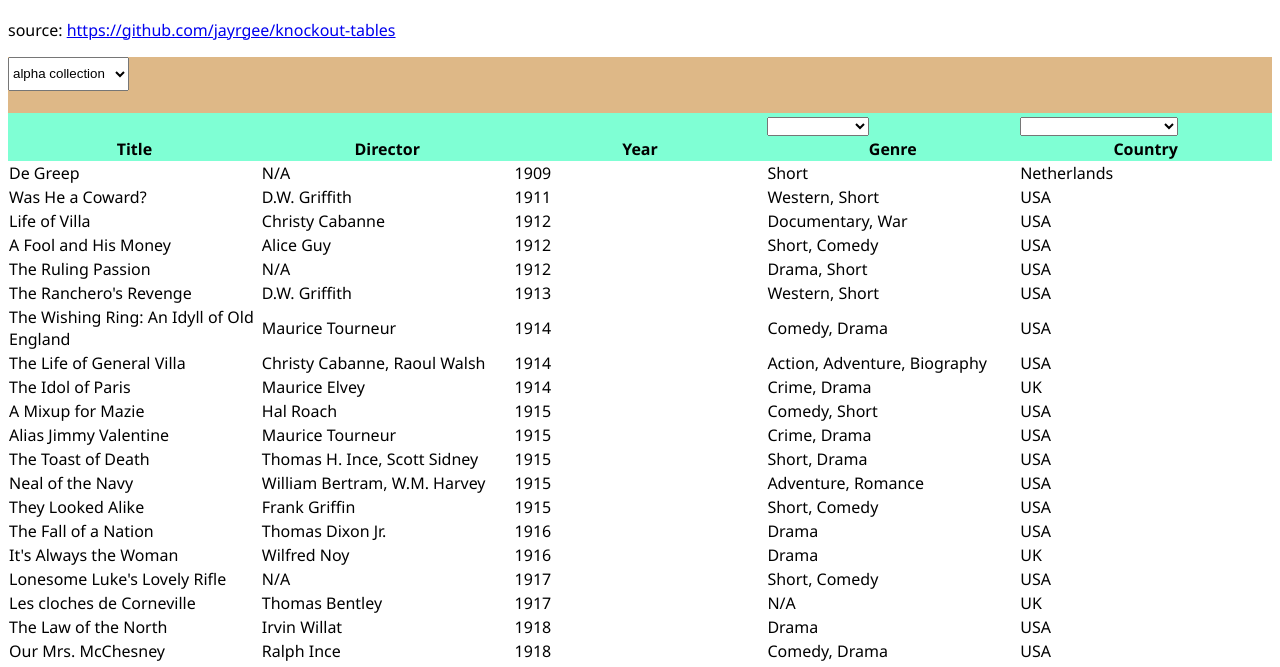
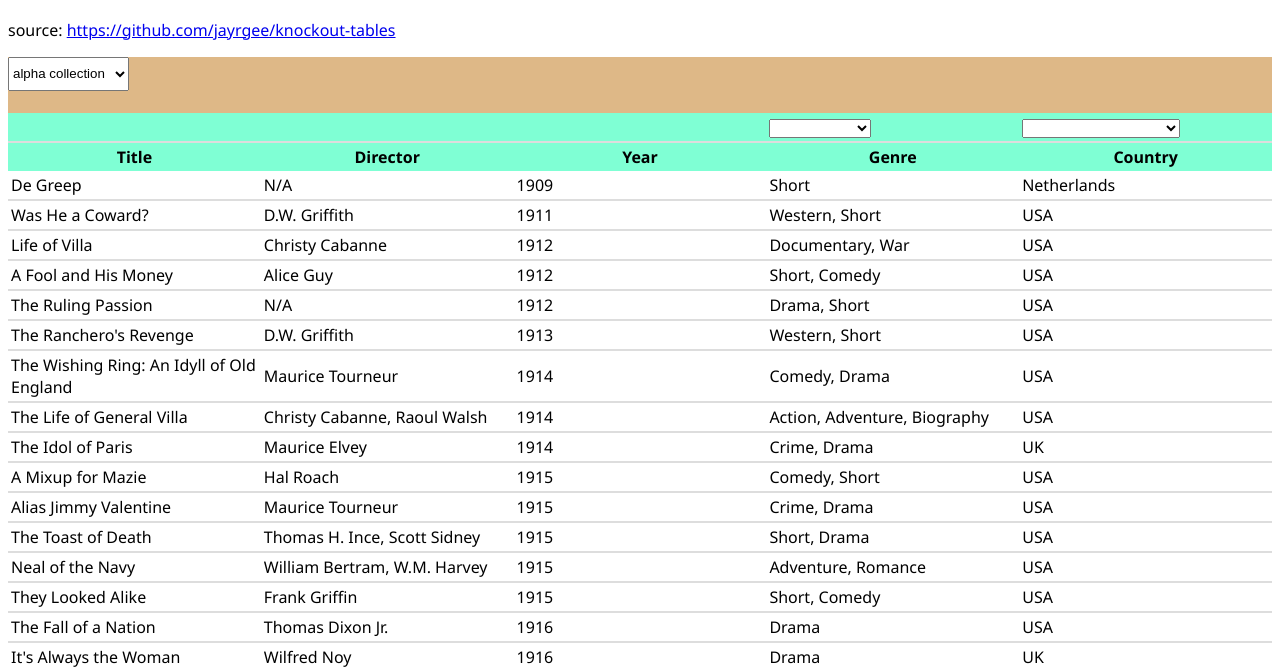
Before and after one commit to jayrgee/knockout-tables, a website: page public/index.html in a window 1280 px wide. Shown: the part 67-734 px from the top of the page. Drawn offline with Linux system fonts and the light colour scheme.

Commit message:
css padding for th td

```diff
--- a/public/index.css
+++ b/public/index.css
@@ -19,6 +19,12 @@ div.sticky-header {
 
 th {
   width: 20%;
+  padding: 3px;
+}
+
+td {
+  padding: 3px;
+  border-bottom: #ddd 2px solid;
 }
 
 table {
```
